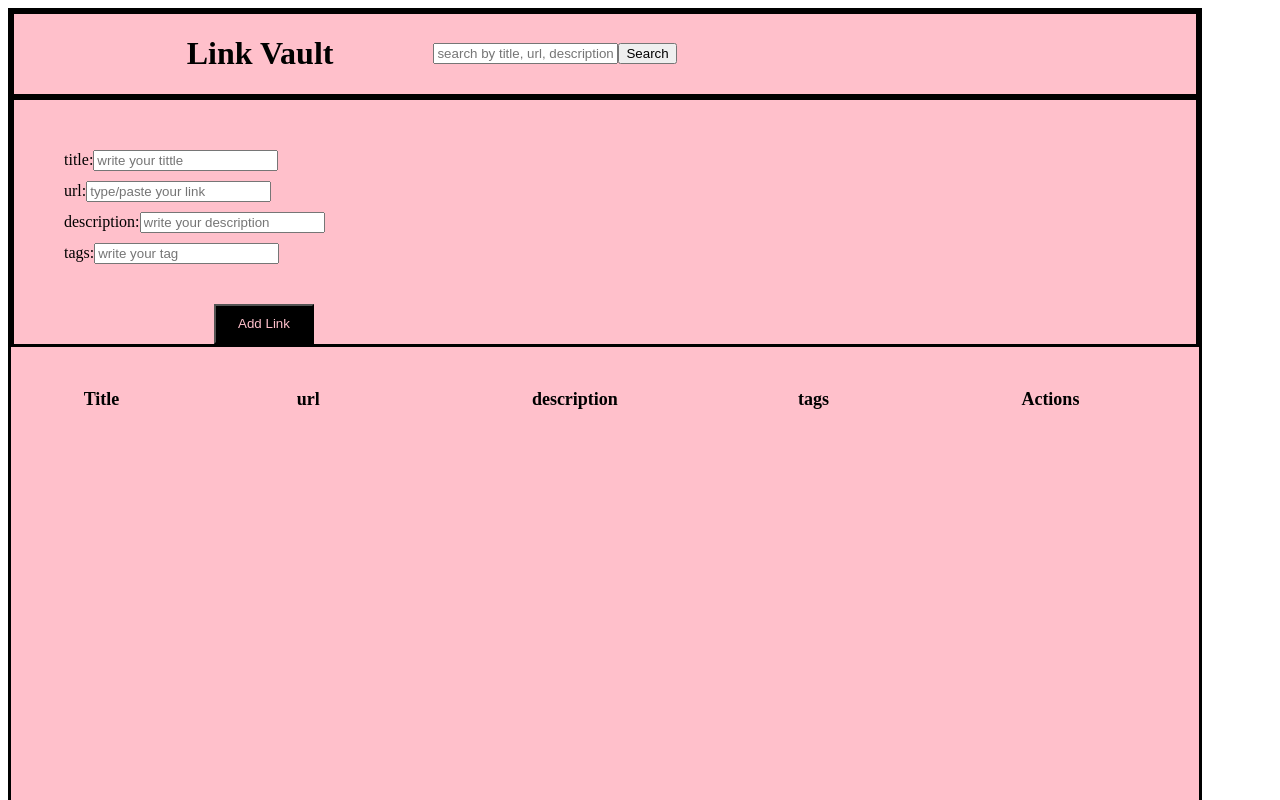
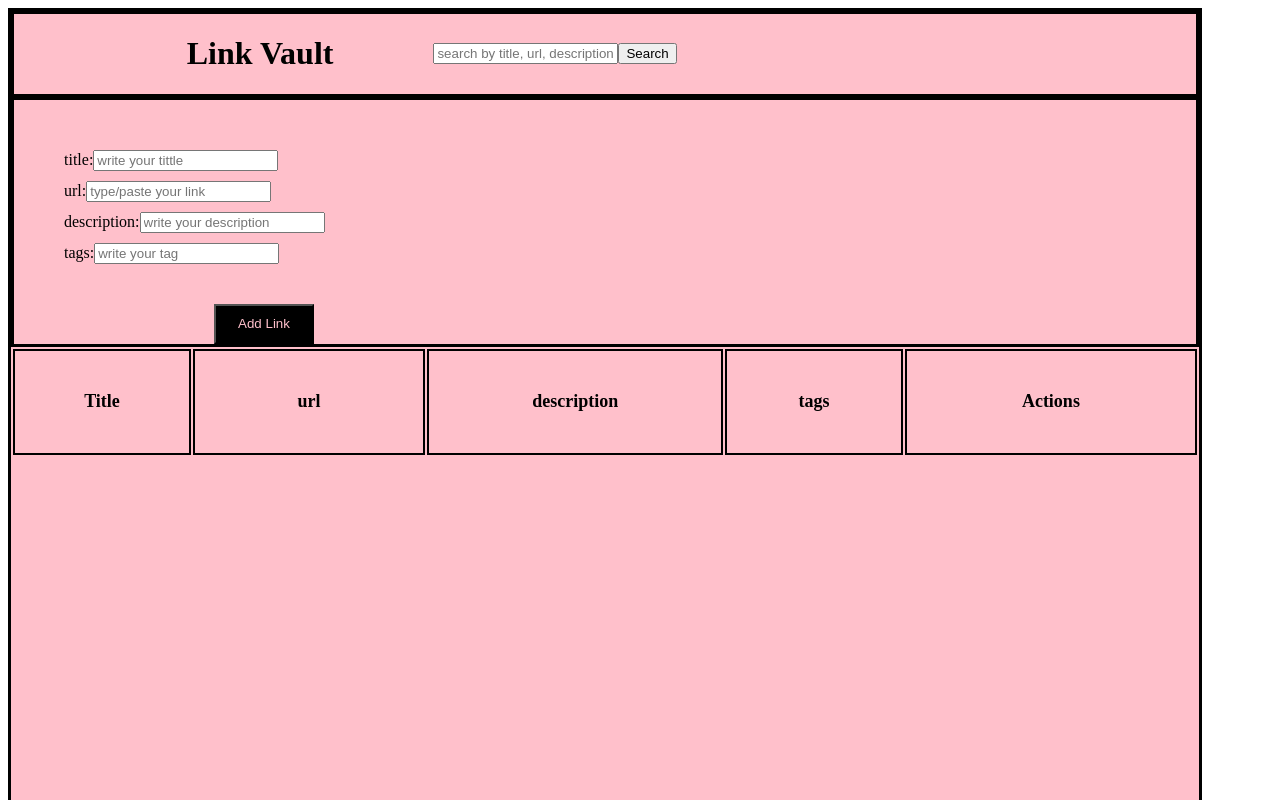
Before and after one commit to nokuphiwa02/LinkVault, a React (Vite) app: page / in a window 1280 px wide. Shown: the top 800 px of the page. Built offline with nearby package versions, Linux system fonts and the light colour scheme.

Commit message:
tableDesign

```diff
--- a/src/Row/Row.module.css
+++ b/src/Row/Row.module.css
@@ -4,24 +4,29 @@ th {
   gap: 60px;
   height: 100px;
   width: 100%;
+  border: 2px solid black;
   flex-wrap: wrap;
+  text-align: center;
 }
+table {
+  /* border-collapse: collapse; */
+}
+
 td {
   font-size: large;
   font-weight: bolder;
   padding: 60px;
   gap: 30px;
+  border: 2px solid black;
   flex-wrap: wrap;
+  text-align: center;
 }
-
 
 .link1 {
   width: 15vw;
-
 }
 .link2 {
   width: 20vw;
-
 }
 
 .link3 {
@@ -36,31 +41,30 @@ td {
   width: 25vw;
   gap: 50px;
 }
-tbody{
-
+tbody {
   /* flex-wrap: wrap; */
   /* padding: 50px; */
   /* background-color: pink; */
 }
 
-.buttons{
+.buttons {
   display: flex;
   gap: 10px;
   flex-wrap: wrap;
 }
 
-.editBtn{
+.editBtn {
   color: pink;
   background-color: black;
 }
 
-.deleteBtn{
+.deleteBtn {
   color: pink;
   background-color: black;
 }
 
-@media( max-width: 600px) {
- th{
+@media (max-width: 600px) {
+  th {
     display: flex;
     flex-direction: column;
     flex-wrap: wrap;
```
Lines whose indentation alone changed are shown as unchanged.
